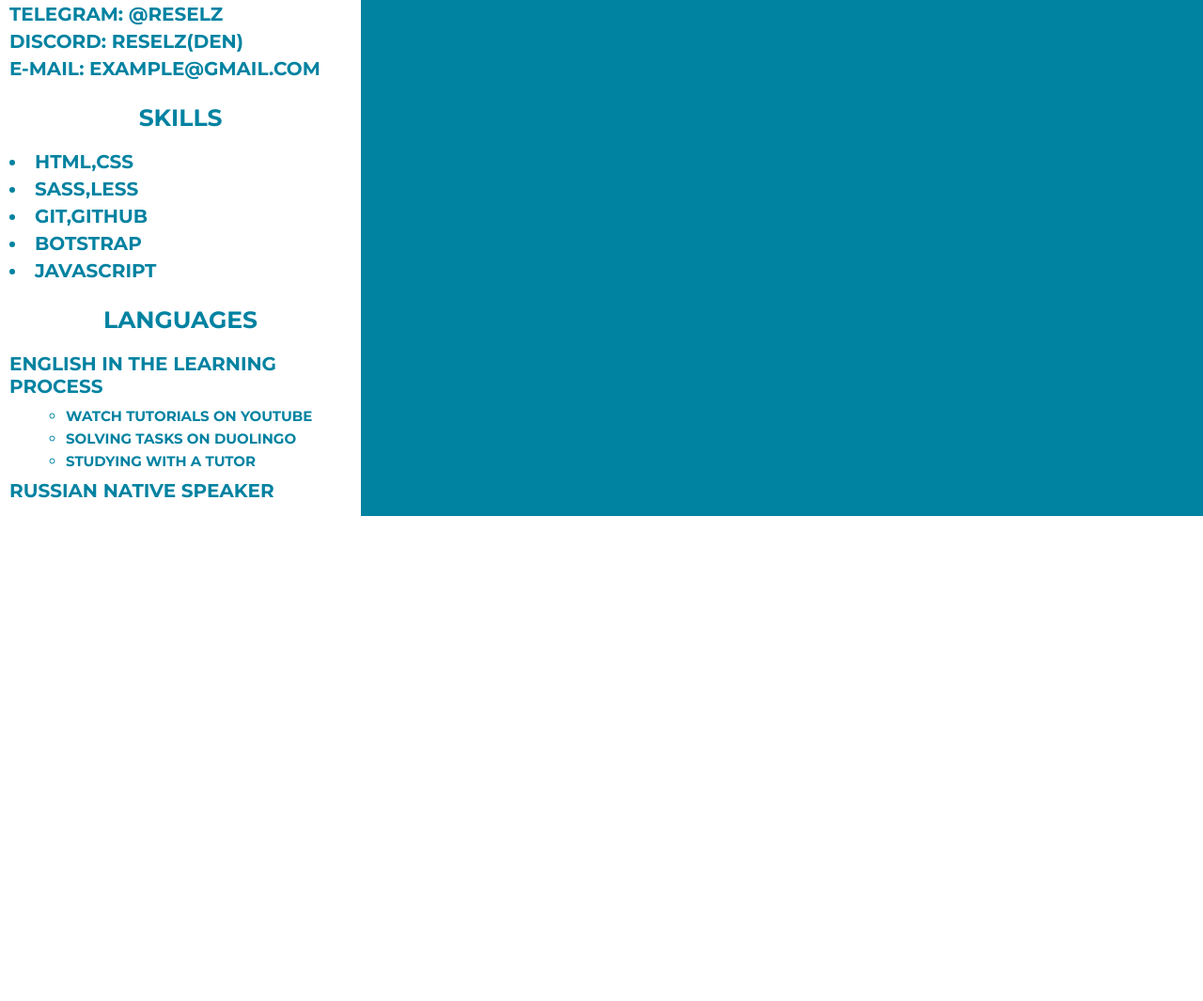
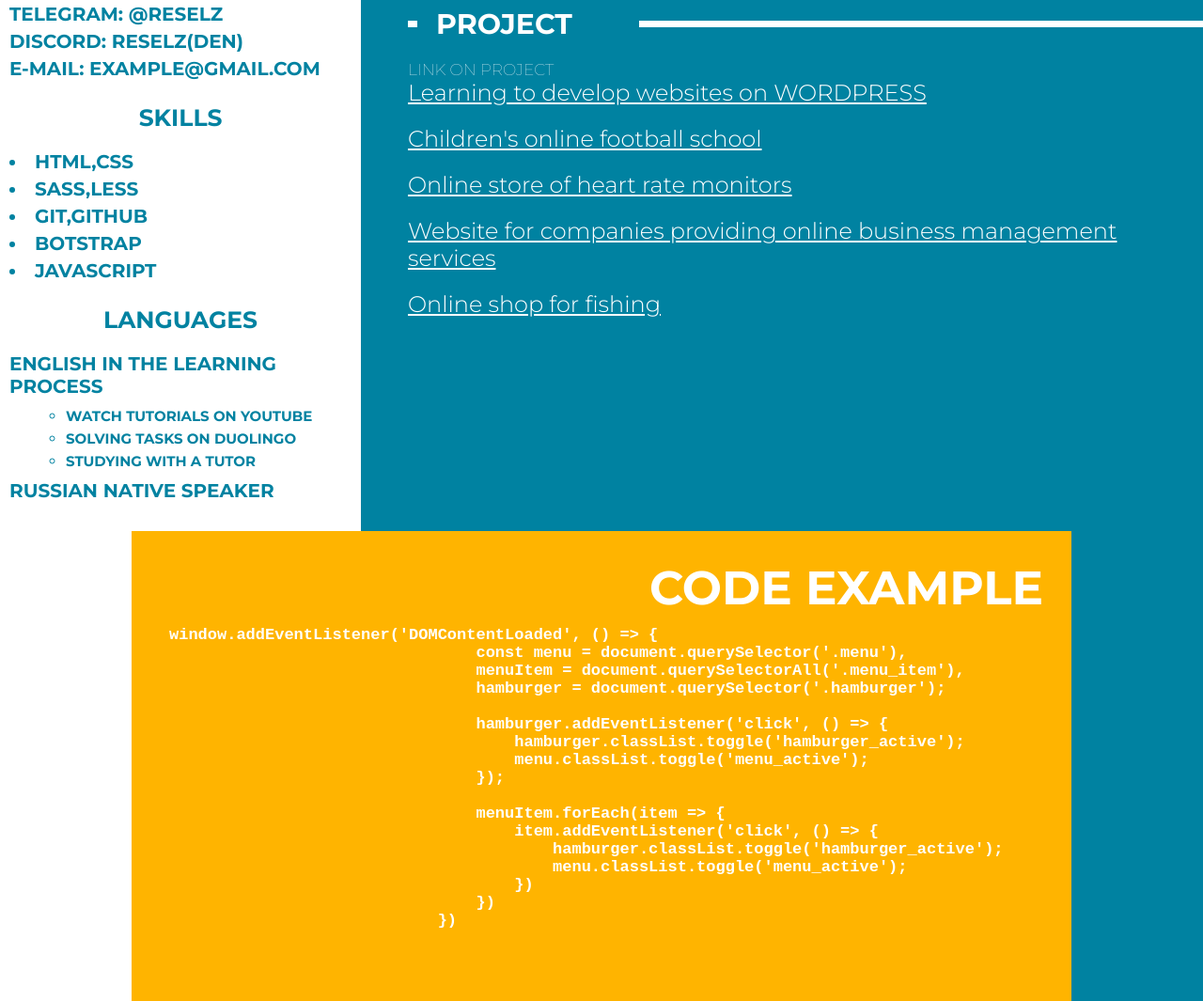
Before and after one commit to denismore/rsschool-cv, a plain HTML site: page index.html in a window 1280 px wide. Shown: the part 507-1572 px from the top of the page at 94% size. Before the commit the page ends 1056 px from the top, so only its background shows below. Drawn offline with Linux system fonts and the light colour scheme.

Commit message:
feet: all items is rady

```diff
--- a/index.html
+++ b/index.html
@@ -38,6 +38,7 @@
             </ul>
         </header>
         <main>
+            <div class="global__wraper">
                 <div class="left-block">
                     <section class="me">
                         <div class="photo">
@@ -74,7 +75,7 @@
                         <div class="title_block">
                             <h2>Languages</h2>
                         </div>
-                <ul class="left-block-menu">
+                        <ul class="left-block-menu left-block-low ">
                             <li>English in the learning process
                                 <ul class="english">
                                     <li>Watch tutorials on youtube</li>
@@ -88,7 +89,60 @@
                 </div>
                 <div class="right-block">
                     <div class="right-block-wraper">
+                        <section class="right-block-item">
+                            <div class="right-block-title">
+                                <div class="right-block-preline"></div>
+                                <h2 class="right-block-title">About me</h2>
+                                <div class="right-block-line"></div>
+                            </div>
+                                My development journey started recently. Within a month, I mastered HTML, css, bootstrap and the sass and less preprocessors, at a sufficient level to use in practice. It is not possible to know everything until the end, but one of my important qualities is perseverance, which helps me to cope with any obstacle. <br><br>
+                                I am highly motivated to become a qualified specialist. Every day I put the maximum of my time to gain new knowledge and apply it in practice in the shortest possible time. This helps me to progress quickly and learn better.
+                                material.
+                                <br><br>
+                                At the moment, I have completed 5 landing sites as pet projects
+                        </section>
+                        <section class="right-block-item">
+                            <div class="right-block-title">
+                                <div class="right-block-preline"></div>
+                                <h2 class="right-block-title">project</h2>
+                                <div class="right-block-line"></div>
+                            </div>
+                                <div class="right-block-example">
+                                    <div class="link">link on project</div>
+                                    <a href="#">Learning to develop websites on WORDPRESS</a>
+                                    <a href="#">Children's online football school</a>
+                                    <a href="#">Online store of heart rate monitors</a>
+                                    <a href="#">Website for companies providing online business management services</a>
+                                    <a href="#">Online shop for fishing</a>
+                                </div>
+                        </section>
+                    </div>
+                </div>
+            </div>
+            <div class="code_example">
+                <div class="example_wraper">
+                    <h2 class="example">code example</h2>
+                        <div class="code_wraper">
+                        <code>
+                            <pre>window.addEventListener('DOMContentLoaded', () => {
+                                const menu = document.querySelector('.menu'),
+                                menuItem = document.querySelectorAll('.menu_item'),
+                                hamburger = document.querySelector('.hamburger');
 
+                                hamburger.addEventListener('click', () => {
+                                    hamburger.classList.toggle('hamburger_active');
+                                    menu.classList.toggle('menu_active');
+                                });
+
+                                menuItem.forEach(item => {
+                                    item.addEventListener('click', () => {
+                                        hamburger.classList.toggle('hamburger_active');
+                                        menu.classList.toggle('menu_active');
+                                    })
+                                })
+                            })</pre>
+                        </code>
+                    </div>
                 </div>
             </div>
         </main>
--- a/style.css
+++ b/style.css
@@ -3,11 +3,8 @@
     margin: 0;
     padding: 0;
 }
-
-font-family: 'Montserrat';
-    font-weight: 500;
-
 .container {
+    position: relative;
     max-width: 1280px;
     margin: 0 auto;
 }
@@ -42,7 +39,7 @@ font-family: 'Montserrat';
     width: 70%;
 }
 
-main {
+.global__wraper {
     display: flex;
 }
 
@@ -122,3 +119,92 @@ main {
     font-size: 15px;
     text-transform: uppercase;
 }
+.right-block {
+    position: relative;
+    padding: 10px 50px 0 50px;
+}
+.right-block-item {
+    font-family: 'Montserrat';
+    font-weight: 300;
+    font-size: 24px;
+    color: #fff;
+    margin-bottom: 30px;
+}
+.right-block-item h2 {
+    font-family: 'Montserrat';
+    font-weight: 700;
+    font-size: 30px;
+    text-transform: uppercase;
+    margin-left: 20px;
+}
+.right-block-item ul {
+    font-weight: 300;
+    font-size: 24px;
+    list-style-position: inside;
+}
+.right-block-title {
+    display: flex;
+    justify-content: flex-start;
+    align-items: center;
+}
+.right-block-line {
+    right: 0;
+    position: absolute;
+    width: 600px;
+    height: 7px;
+    background-color: #fff;
+}
+.right-block-preline {
+    width: 10px;
+    height: 7px;
+    background-color: #fff;
+}
+.right-block-example {
+    margin-top: 20px;
+}
+.right-block-example a{
+    display: block;
+    margin-bottom: 20px;
+    color:#fff;
+}
+.link {
+    font-family: 'Montserrat';
+    font-weight: 100;
+    font-size: 17px;
+    text-transform: uppercase;
+}
+
+.left-block-low {
+    height: 700px;
+}
+.code_example {
+    position: absolute;
+    width: 1000px;
+    height: 500px;
+    bottom: 0;
+    left: 50%;
+    transform: translateX(-50%);
+    background-color: #FFB400;
+    z-index: 1;
+}
+.example {
+    display: flex;
+    justify-content: flex-end;
+    font-family: 'Montserrat';
+    font-weight: 700;
+    font-size: 50px;
+    text-transform: uppercase;
+    color:#fff;
+}
+.example_wraper {
+    padding: 30px;
+}
+.code_example code {
+    font-family: 'Montserrat';
+    font-weight: 700;
+    font-size: 17px;
+    color: #fff;
+}
+.code_wraper {
+    padding: 10px;
+}
```
Lines whose indentation alone changed are shown as unchanged.
